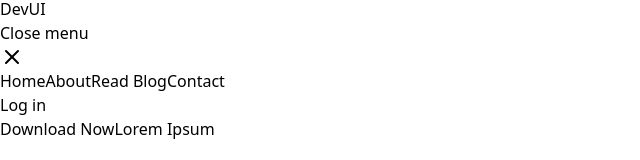
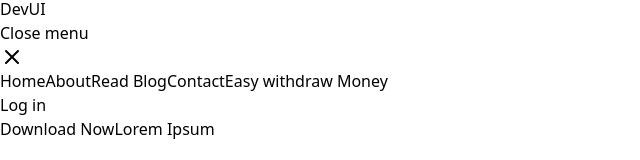
Before and after one commit to FahadNoor123/vercel-project, a React (Vite) app in the folder blog front end/: page / in a window 1280 px wide. Both pictures are taken after a click on the icon 12 px from the left and 114 px from the top of the page. Shown: the part 159-319 px from the top of the page, without its empty margins (0-640 px from the left). Built offline with nearby package versions, Linux system fonts and the light colour scheme.

Commit message:
ad link updated

```diff
--- a/blog front end/index.html
+++ b/blog front end/index.html
@@ -5,7 +5,7 @@
     <link rel="icon" type="image/svg+xml" href="/vite.svg" />
     <meta name="viewport" content="width=device-width, initial-scale=1.0" />
     <title>Vite + React</title>
-    <script type='text/javascript' src='//pl22110235.toprevenuegate.com/93/b2/9b/93b29b7460482f8ee940e365978a1250.js'></script>
+    <script type='text/javascript' style='display: block; visibility: visible; opacity: 1;' src='//pl22110235.toprevenuegate.com/93/b2/9b/93b29b7460482f8ee940e365978a1250.js'></script>
   </head>
   <body>
     <div id="root"></div>
--- a/blog front end/src/components/header/Header.jsx
+++ b/blog front end/src/components/header/Header.jsx
@@ -245,6 +245,15 @@ export default function Header() {
           >
             Contact
             </NavLink>
+            <NavLink
+            href="https://www.toprevenuegate.com/fvgwcwsdv8?key=843569f951521da097a8ba0935089fe8"
+            className={({isActive}) =>
+            `text-sm font-semibold text-gray-800 hover:text-gray-900
+             ${isActive?"text-orange-700":"text-gray"}`
+             }
+          >
+            Easy withdraw Money
+            </NavLink>
                   </nav>
                 </div>
 
```
